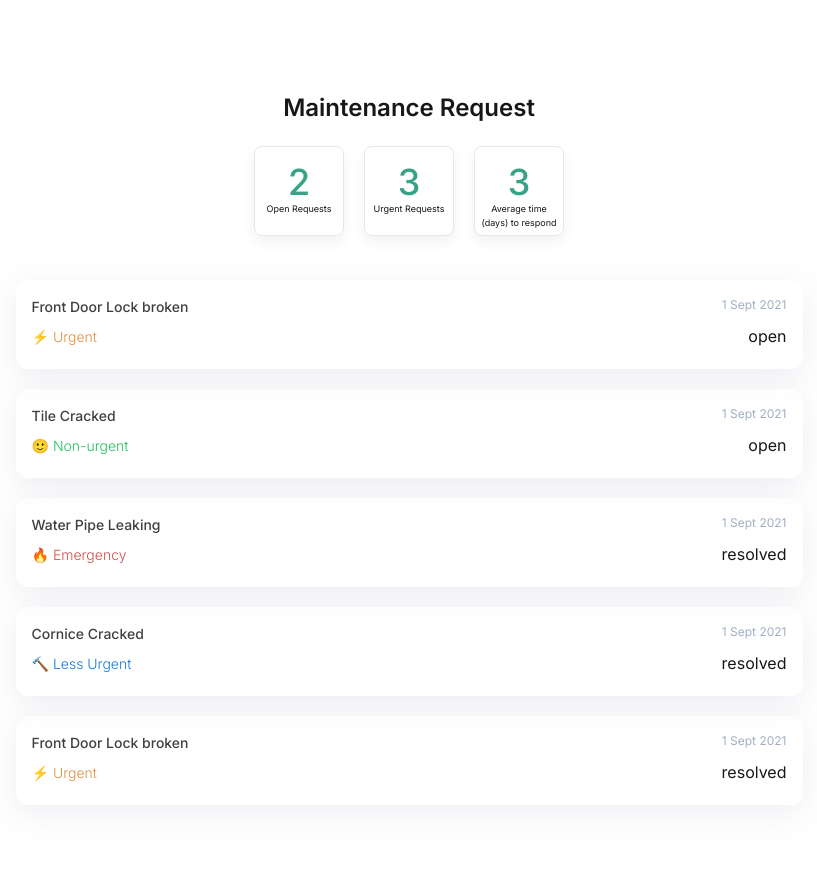
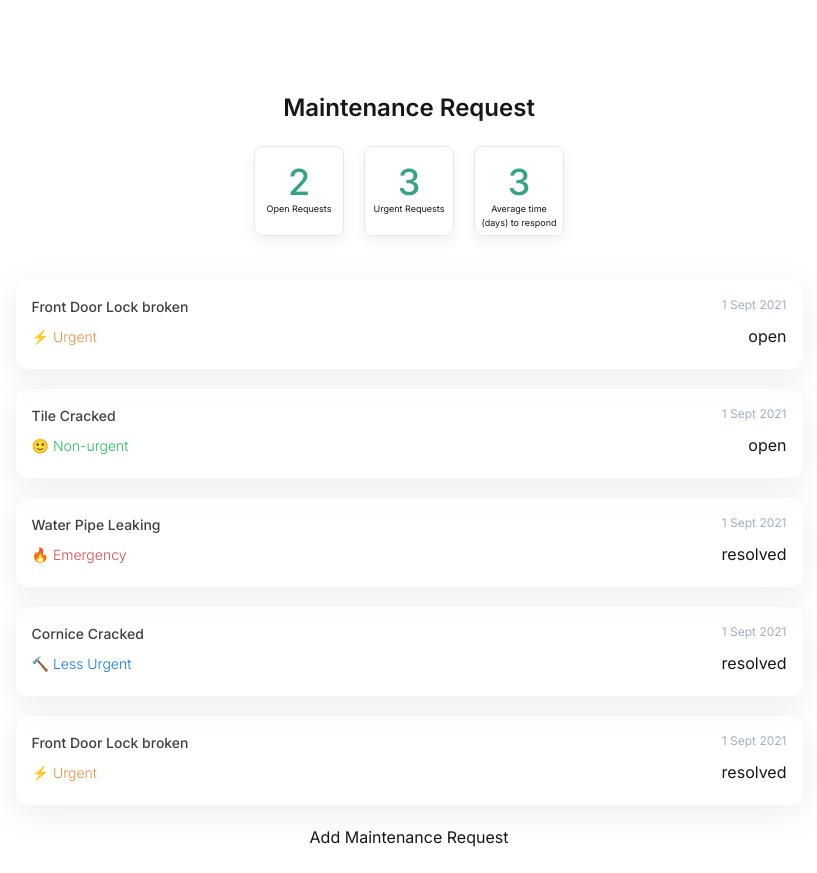
Before and after one commit to irfandyj/upsaclix_maintenance-request, a Next.js app in the folder packages/web/: page / in a window 1280 px wide. Shown: the whole page, without its empty margins (231-1048 px from the left). Before the commit the page ends 829 px from the top, so only its background shows below. Built offline with nearby package versions, Linux system fonts and the light colour scheme.

Commit message:
feat(web): add placeholder for add button

```diff
--- a/packages/web/src/components/pages/HomePage/HomePage.tsx
+++ b/packages/web/src/components/pages/HomePage/HomePage.tsx
@@ -1,5 +1,6 @@
 import HomePageStatCards from '@/components/organisms/HomePageStatCards';
 import HomePageTicketList from '@/components/organisms/HomePageTicketList';
+import Link from 'next/link';
 import React from 'react';
 
 const MaintenanceRequestDashboard = () => {
@@ -20,6 +21,11 @@ const MaintenanceRequestDashboard = () => {
       <HomePageTicketList />
 
       {/* Add button */}
+      <div className="flex justify-center mt-5">
+        <Link href="/add">
+          Add Maintenance Request
+        </Link>
+      </div>
     </div>
   );
 };
```
